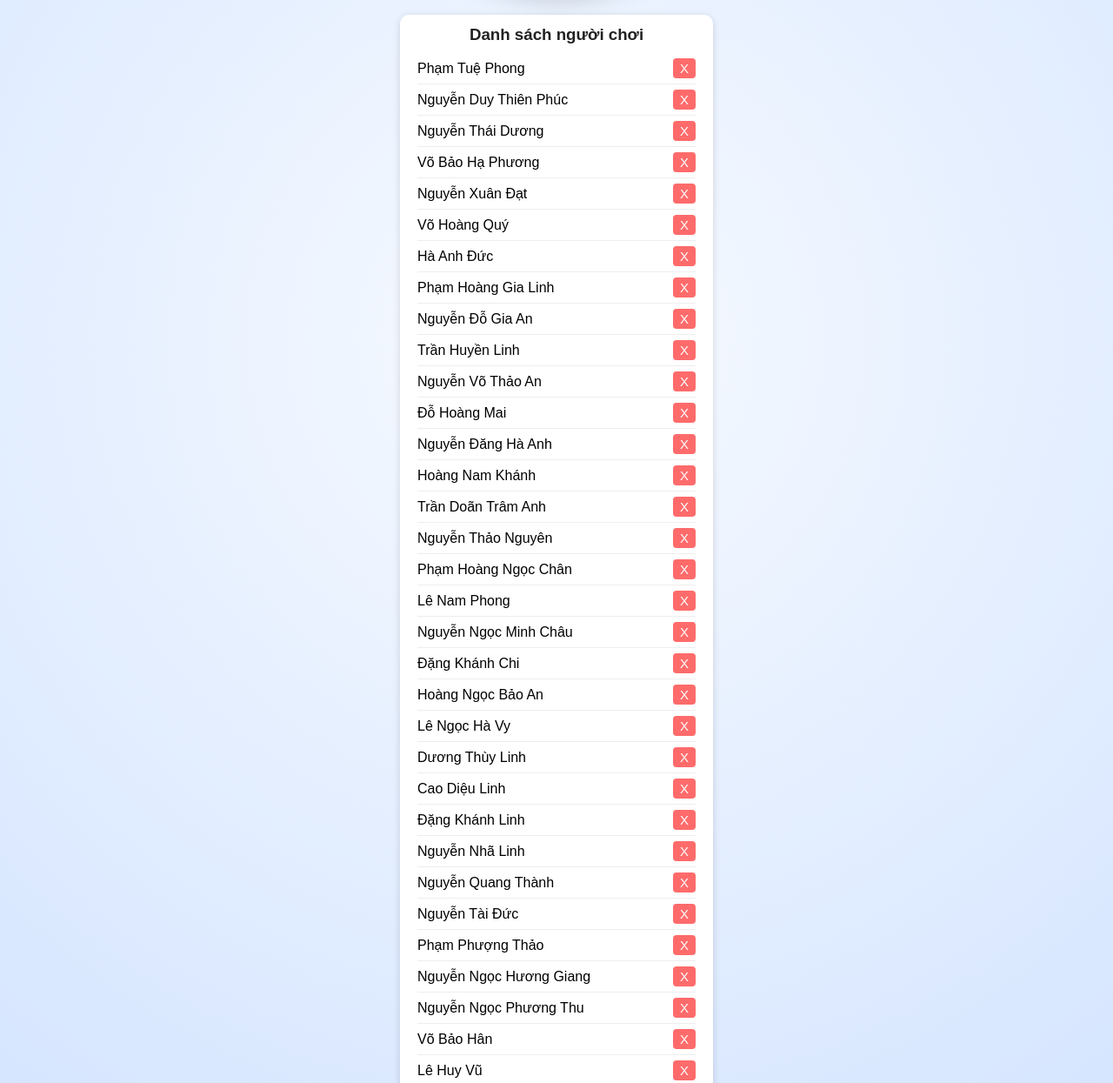
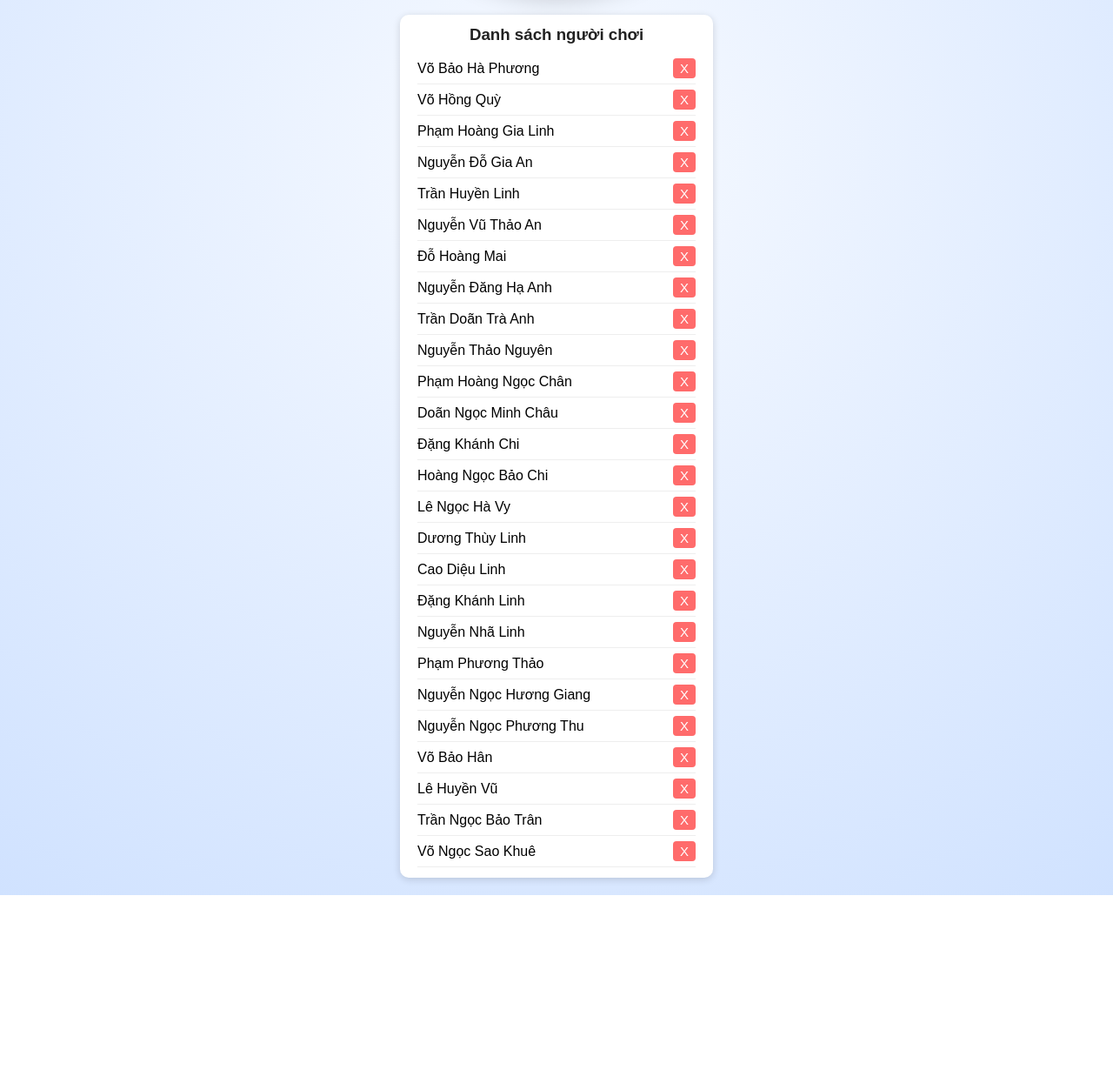
Before and after one commit to bach29072004/LuckeyWheelWeb, a plain HTML site: page index.html in a window 1280 px wide. Shown: the part 682-1927 px from the top of the page at 87% size. After the commit the page ends 1711 px from the top, so only its background shows below. Drawn offline with Linux system fonts and the light colour scheme.

Commit message:
Update index.html

```diff
--- a/index.html
+++ b/index.html
@@ -192,44 +192,32 @@
       });
 
       let names = [
-        "Phạm Tuệ Phong",
-        "Nguyễn Duy Thiên Phúc",
-        "Nguyễn Thái Dương",
-        "Võ Bảo Hạ Phương",
-        "Nguyễn Xuân Đạt",
-        "Võ Hoàng Quý",
-        "Hà Anh Đức",
+         "Võ Bảo Hà Phương",
+  "Võ Hồng Quỳ",
   "Phạm Hoàng Gia Linh",
   "Nguyễn Đỗ Gia An",
   "Trần Huyền Linh",
-        "Nguyễn Võ Thảo An",
+  "Nguyễn Vũ Thảo An",
   "Đỗ Hoàng Mai",
-        "Nguyễn Đăng Hà Anh",
-        "Hoàng Nam Khánh",
-        "Trần Doãn Trâm Anh",
+  "Nguyễn Đăng Hạ Anh",
+  "Trần Doãn Trà Anh",
   "Nguyễn Thảo Nguyên",
   "Phạm Hoàng Ngọc Chân",
-        "Lê Nam Phong",
-        "Nguyễn Ngọc Minh Châu",
+  "Doãn Ngọc Minh Châu",
   "Đặng Khánh Chi",
-        "Hoàng Ngọc Bảo An",
+  "Hoàng Ngọc Bảo Chi",
   "Lê Ngọc Hà Vy",
   "Dương Thùy Linh",
   "Cao Diệu Linh",
   "Đặng Khánh Linh",
   "Nguyễn Nhã Linh",
-        "Nguyễn Quang Thành",
-        "Nguyễn Tài Đức",
-        "Phạm Phượng Thảo",
+  "Phạm Phương Thảo",
   "Nguyễn Ngọc Hương Giang",
   "Nguyễn Ngọc Phương Thu",
   "Võ Bảo Hân",
-        "Lê Huy Vũ",
-        "Nguyễn Đình Gia Huy",
+  "Lê Huyền Vũ",
   "Trần Ngọc Bảo Trân",
-        "Nguyễn Anh Khoa",
-        "Bùi Nguyễn Nam Huy",
-        "Võ Ngọc Sao Khuê",
+  "Võ Ngọc Sao Khuê"
       ];
 
       let startAngle = 0;
```
Lines whose indentation alone changed are shown as unchanged.
